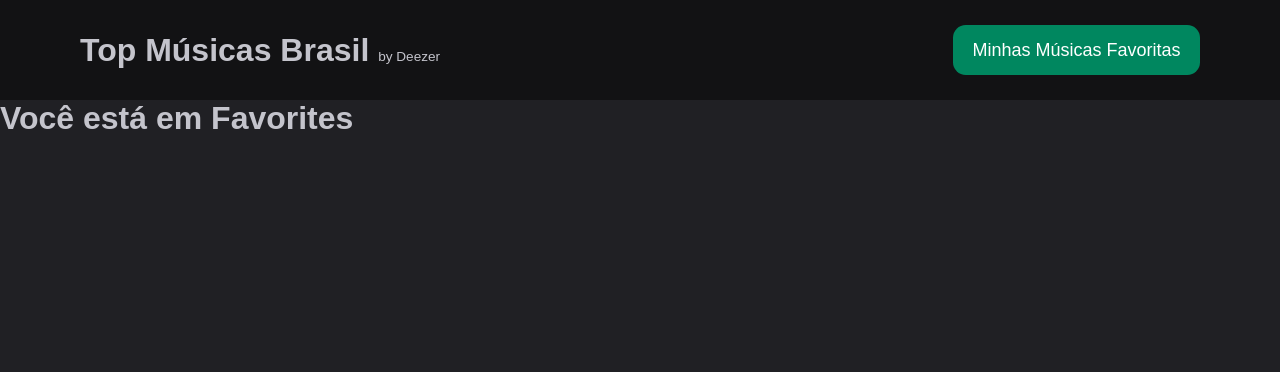
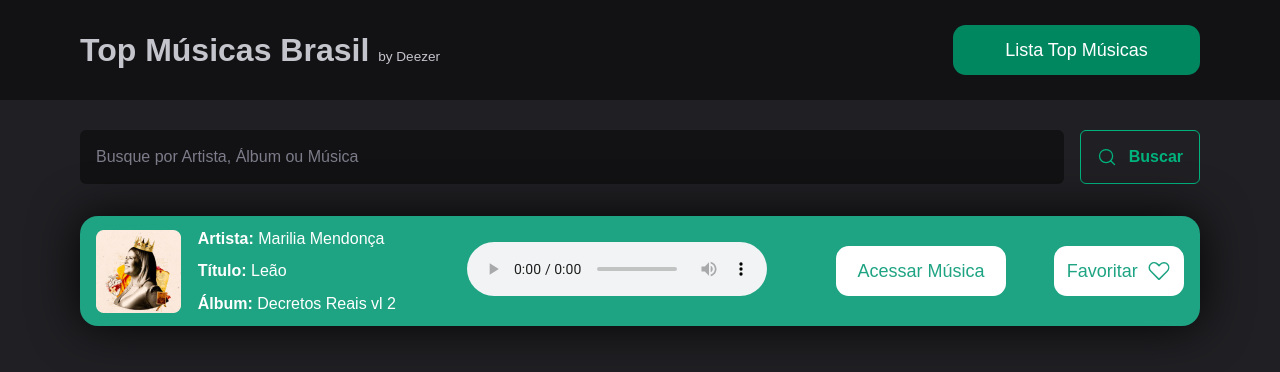
Before and after one commit to jjromary/TopMusics_Deezer, a React (Vite) app: page /favorite in a window 1280 px wide. Shown: the top 372 px of the page. Built offline with nearby package versions, Linux system fonts and the light colour scheme.

Commit message:
finished building favorite page

```diff
--- a/src/Components/Button/index.tsx
+++ b/src/Components/Button/index.tsx
@@ -16,5 +16,6 @@
       {children}
     </ButtonContainer>
 
+
   )
 }
--- a/src/Components/Header/index.tsx
+++ b/src/Components/Header/index.tsx
@@ -1,12 +1,18 @@
 
+import { NavLink, useLocation } from "react-router-dom";
 import Button from "../Button";
 import { HeaderContainer, HeaderContent } from "./styles";
 
 export default function Header() {
+  const location = useLocation()
+
+
+
   return (
     <HeaderContainer>
       <HeaderContent>
         <h1>Top Músicas Brasil <span>by Deezer</span></h1>
+        <NavLink to={location.pathname === '/' ? '/favorite' : location.pathname === "/favorite" ? '/' : ''} style={{ textDecoration: "none" }}>
 
           <Button
             height="50px"
@@ -14,8 +20,9 @@
             background="#00875f"
             colorText="#FFFFFF"
           >
-          Minhas Músicas Favoritas
+            {location.pathname === '/' ? "Minhas Músicas Favoritas" : "Lista Top Músicas"}
           </Button>
+        </NavLink>
 
       </HeaderContent>
     </HeaderContainer>
--- a/src/Components/Header/styles.ts
+++ b/src/Components/Header/styles.ts
@@ -4,6 +4,7 @@
   width: 100%;
   height: 100px;
   background-color: ${(props) => props.theme["gray900"]};
+  margin-bottom: 1.875rem;
 `;
 
 export const HeaderContent = styled.div`
--- a/src/Components/SearchForm/styles.ts
+++ b/src/Components/SearchForm/styles.ts
@@ -1,9 +1,11 @@
 import styled from "styled-components";
 
 export const SearchFormContainer = styled.form`
+  width: 100%;
+  max-width: 1120px;
   display: flex;
   gap: 1rem;
-  margin-bottom: 2.25rem;
+  margin: 0 auto;
 
   input {
     flex: 1;
--- a/src/Layout/DefaultLayout/index.tsx
+++ b/src/Layout/DefaultLayout/index.tsx
@@ -1,11 +1,13 @@
 import { Outlet } from "react-router";
 import Header from "../../Components/Header";
+import { SearchForm } from "../../Components/SearchForm";
 import { LayoutDefaultContainer } from "./styles";
 
 export default function defaultLayout() {
   return (
     <LayoutDefaultContainer>
       <Header />
+      <SearchForm />
 
       <Outlet />
     </LayoutDefaultContainer>
--- a/src/Pages/Favorite/index.tsx
+++ b/src/Pages/Favorite/index.tsx
@@ -1,9 +1,11 @@
+import CardTrack from "../../Components/CardTrack";
 import { FavoriteContainer } from "./styles";
 
 export default function Favorite() {
   return (
     <FavoriteContainer>
-      <h1>Você está em Favorites</h1>
+      <CardTrack />
+
     </FavoriteContainer>
   )
 }
--- a/src/Pages/Favorite/styles.ts
+++ b/src/Pages/Favorite/styles.ts
@@ -1,3 +1,11 @@
 import styled from "styled-components";
 
-export const FavoriteContainer = styled.div``;
+export const FavoriteContainer = styled.div`
+  width: 100%;
+  max-width: 1120px;
+  margin: 2rem auto 0;
+
+  display: flex;
+  flex-direction: column;
+  gap: 2rem;
+`;
--- a/src/Pages/Home/index.tsx
+++ b/src/Pages/Home/index.tsx
@@ -1,11 +1,10 @@
 import CardTrack from "../../Components/CardTrack";
-import { SearchForm } from "../../Components/SearchForm";
 import { HomeContainer } from "./styles";
 
 export default function Home() {
+
   return (
     <HomeContainer>
-      <SearchForm />
       <CardTrack />
       <CardTrack />
       <CardTrack />
```
Lines whose indentation alone changed are shown as unchanged.
